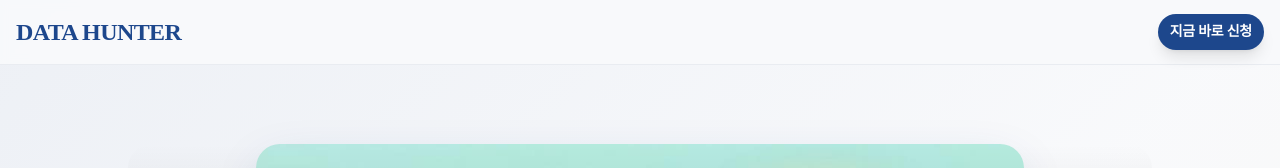
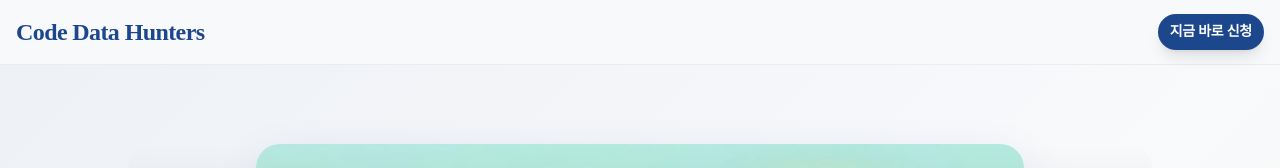
Before and after one commit to nestezup/gemini-dev-journey, a React (Vite) app: page / in a window 1280 px wide. Shown: the top 168 px of the page. Built offline with nearby package versions, Linux system fonts and the light colour scheme; the HTML template or start-up script is replaced by a standard one.

Commit message:
Change "DATA HUNTER" to "Code Data Hunters"

```diff
--- a/src/components/Navbar.tsx
+++ b/src/components/Navbar.tsx
@@ -6,7 +6,7 @@ const Navbar = () => {
       <div className="container mx-auto px-4">
         <div className="flex items-center justify-between h-16">
           <div className="text-2xl font-black text-primary tracking-tight">
-            DATA HUNTER
+            Code Data Hunters
           </div>
 
           <Button variant="hero" size="sm" className="rounded-full">
```
